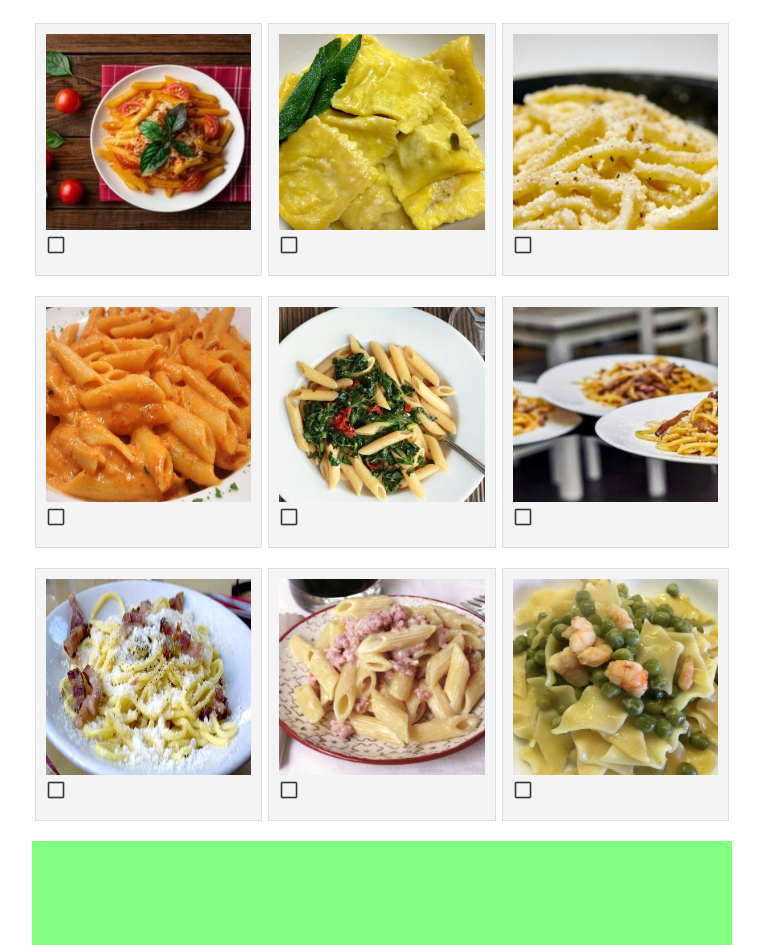
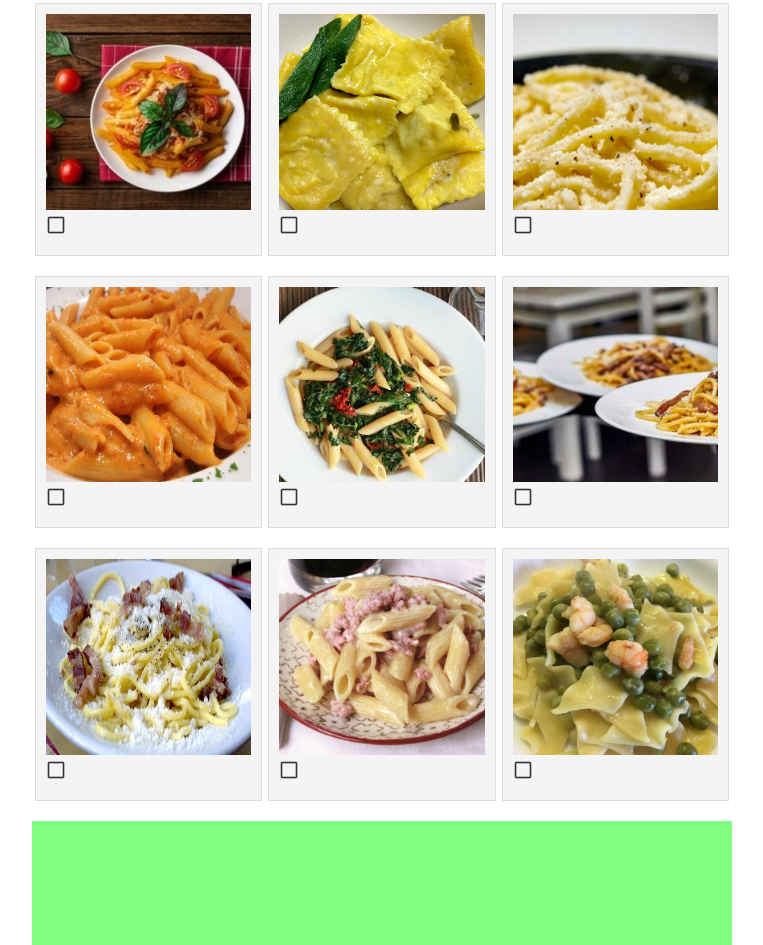
Before and after one commit to DamianoSamperi/mhw2, a plain HTML site: page index.html in a window 1280 px wide. Shown: the part 655-1600 px from the top of the page, without its empty margins (258-1021 px from the left). Drawn offline with Linux system fonts and the light colour scheme; a web font is replaced by a local one.

Commit message:
Add files via upload

```diff
--- a/style.css
+++ b/style.css
@@ -11,15 +11,12 @@
 .choice-grid div{
     box-sizing: border-box;
     width: 32.5%;
-    margin-top: 20px;
+    margin-bottom: 20px;
     display: flex;
     flex-direction: column;
     background-color: #f4f4f4;
     border: 1px solid #dcdcdc;
     padding:10px;
-}
-div[data-choice-id="nerd"], div[data-choice-id="shy"], div[data-choice-id="sleepy"]{
-    margin-bottom: 20px;
 }
 img{
    height:85%;
```
